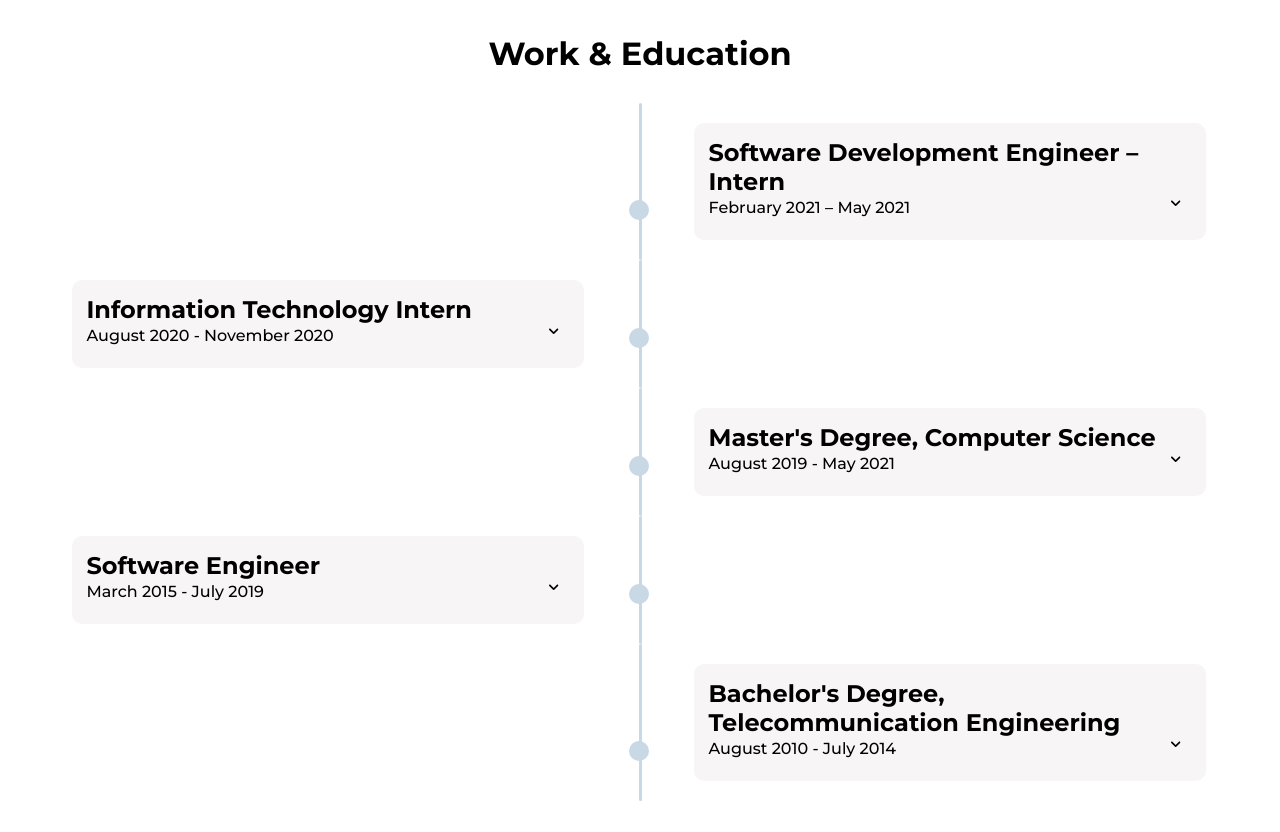
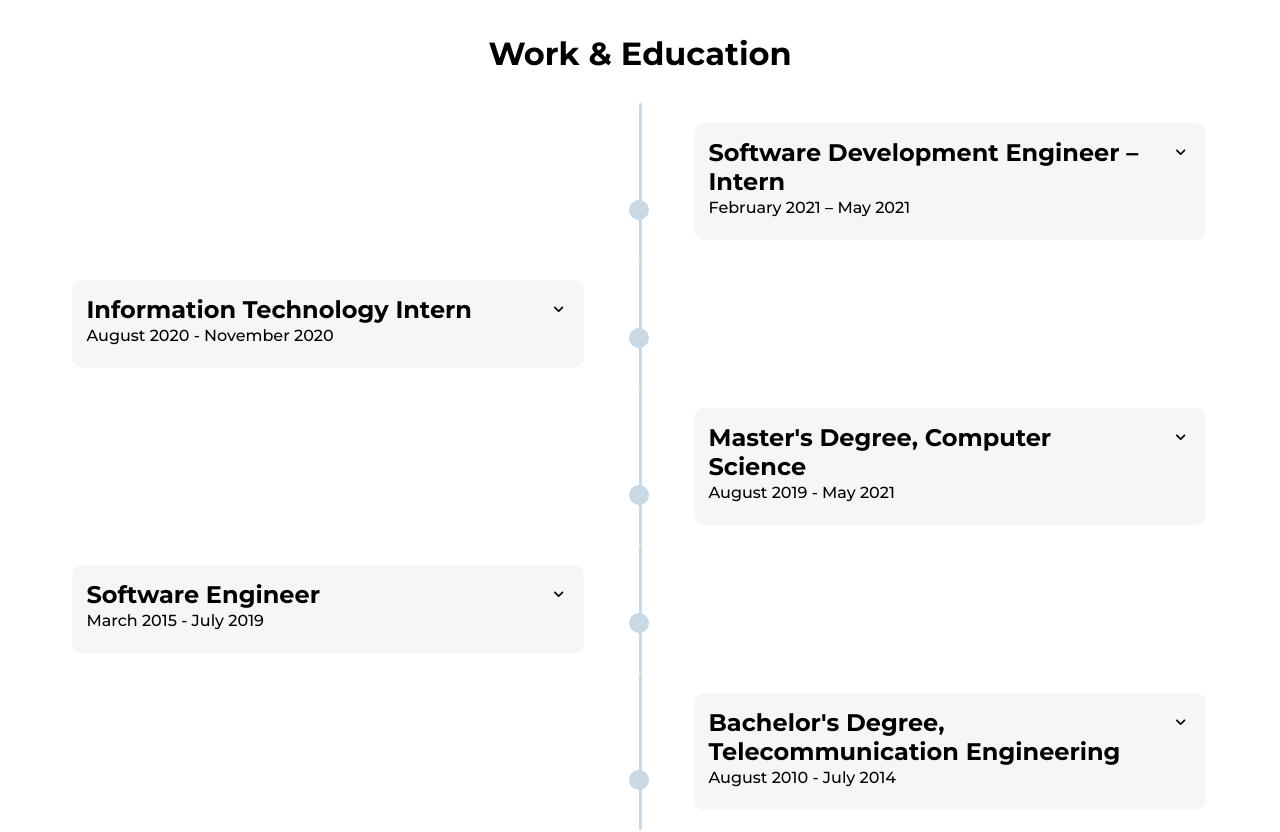
Before and after one commit to shreyassf92/ResumeTimelineTemplate, a React app: page / in a window 1280 px wide. Shown: the part 840-1672 px from the top of the page. Built offline with nearby package versions, Linux system fonts and the light colour scheme.

Commit message:
fixed toggle button size and position in project card

```diff
--- a/src/components/TimelineCard.css
+++ b/src/components/TimelineCard.css
@@ -12,15 +12,18 @@
 .head{
     display: inline-block;
     padding-bottom: 5px;
-    width: 95%;
+    width: 90%;
 }
 
 .expand{
     border: none;
-    width:20px;
-    height: 20px;
+    width:50px;
+    height: 60px;
     background-color: transparent;
     outline:none;
+    top:0;
+    right: 0;
+    position: absolute;
 }
 
 
--- a/src/data.json
+++ b/src/data.json
@@ -14,14 +14,14 @@
             "org": "Advancing Technologies",
             "duration": "February 2021 – May 2021",
             "place": "Orlando, Florida",
-            "description": "Develop an android mobile application that provides performance analytics to athletes in combat sports. Implement components that establish connectivity between the app, wearable device, and analytics engine"
+            "description": "Create UI designs and develop screens for an android mobile application that provides performance analytics to athletes in combat sports.Design and implement database in MongoDB.Design and develop a serverless REST API backend on AWS using API Gateway and Lambda services"
         },
         {
             "title": "Information Technology Intern",
             "org": "FedEx Services",
             "duration": "August 2020 - November 2020",
             "place": "Collierville, Tennessee",
-            "description": "Design and develop a software solution that supports the organization’s transition to Software Defined Networks. Participate in agile ceremonies and meetings with different stakeholders to gather requirements. Provide presentations to management to encourage the usage of the tool"
+            "description": "Developed an automation workflow that fetches information of networking devices through REST API, performs extensive data validation, and updates the cleaned data into a centralized system; This supported the company’s transition to Software Defined Networks.Investigated performance issue and revamped the application to implement asynchronous design; enabled the program to run 12x faster.Developed an application that generates a report which shows the organization of ~160K networking devices in the FedEx data centers;The tool eliminated some of the manual tasks and assisted network engineers and data center capacity planners in their everyday activities.Participated in agile ceremonies and meetings with different stakeholders"
         },
         {
             "title": "Master's Degree, Computer Science",
```
